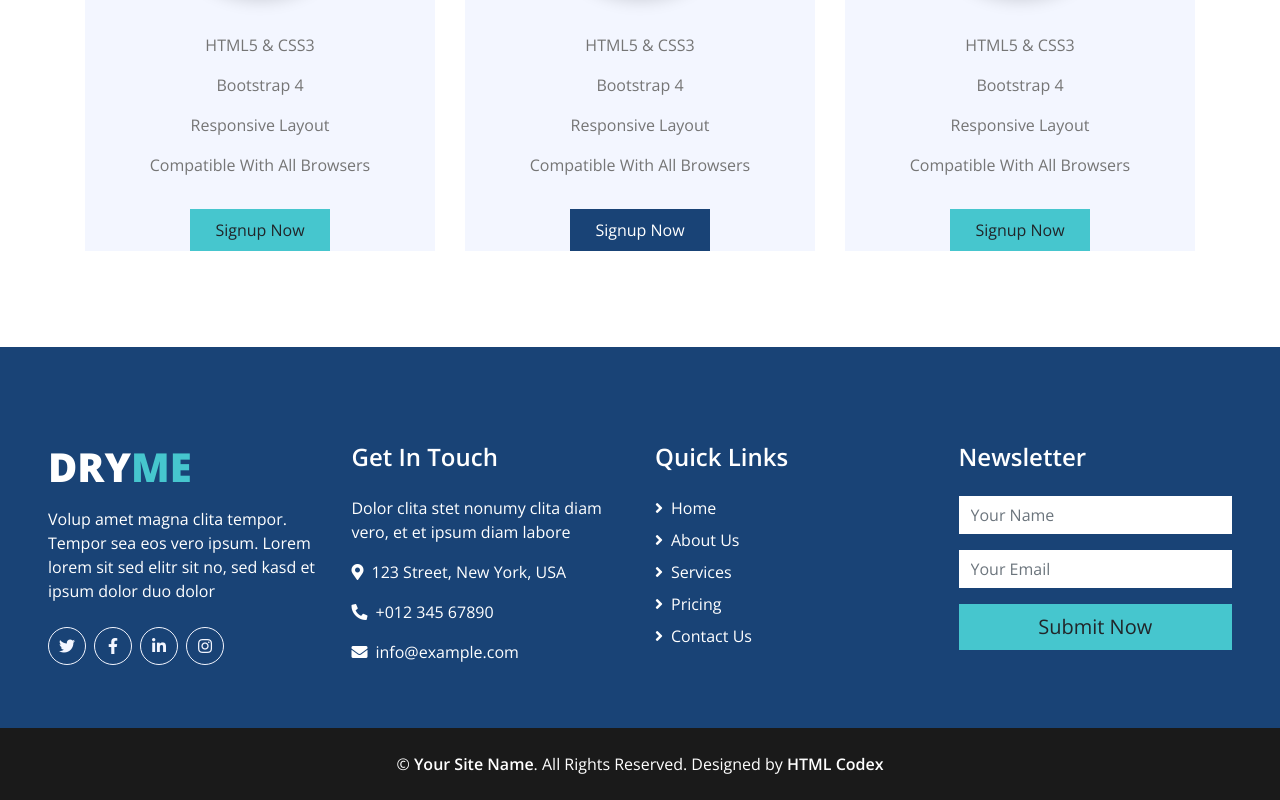
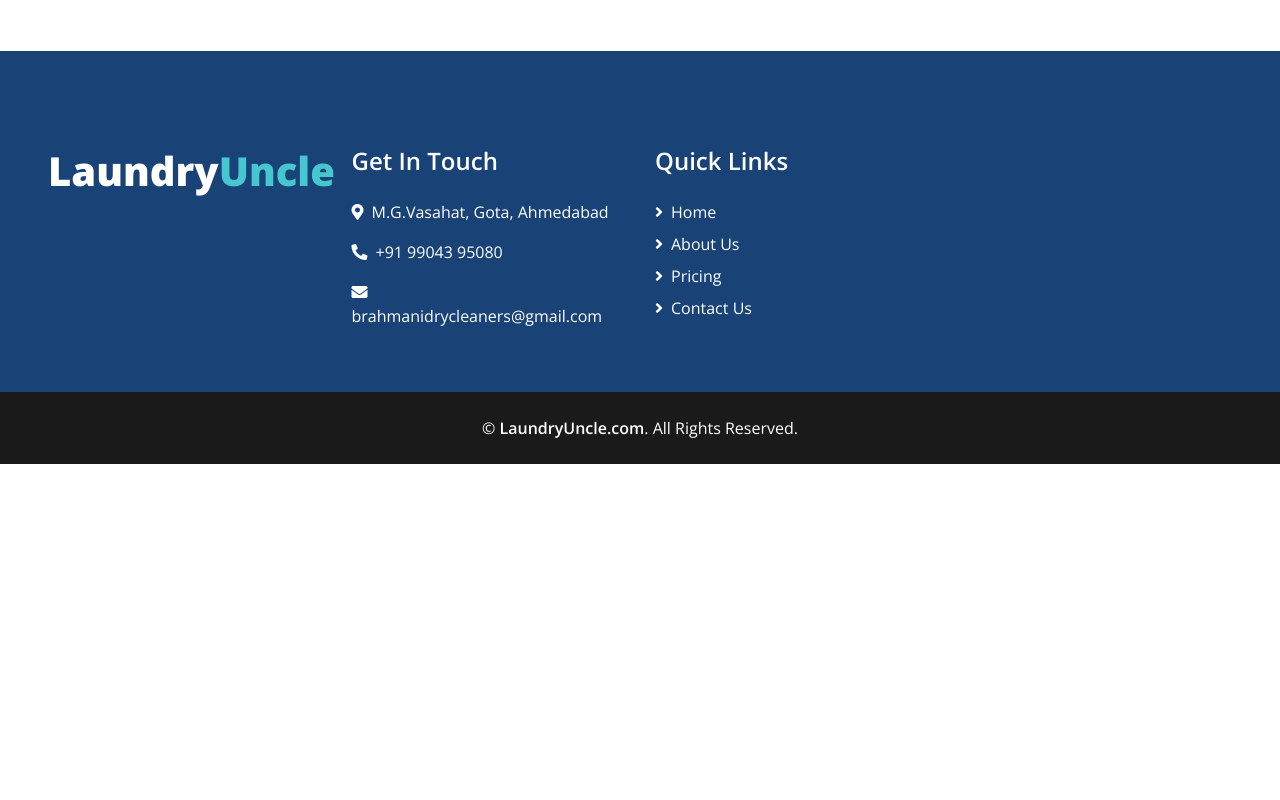
Before and after one commit to shubhamsinh/Laundry-Uncle, a plain HTML site: page pricing.html in a window 1280 px wide. Shown: the part 831-1631 px from the top of the page. After the commit the page ends 1295 px from the top, so only its background shows below. Drawn offline with nearby package versions, Linux system fonts and the light colour scheme.

Commit message:
Update pricing.html

```diff
--- a/pricing.html
+++ b/pricing.html
@@ -29,7 +29,7 @@
     <!-- Topbar Start -->
     <div class="container-fluid bg-primary py-3">
         <div class="container">
-            <div class="row">
+            <!-- <div class="row">
                 <div class="col-md-6 text-center text-lg-left mb-2 mb-lg-0">
                     <div class="d-inline-flex align-items-center">
                         <a class="text-white pr-3" href="">FAQs</a>
@@ -58,7 +58,7 @@
                         </a>
                     </div>
                 </div>
-            </div>
+            </div> -->
         </div>
     </div>
     <!-- Topbar End -->
@@ -69,7 +69,7 @@
         <div class="container-lg position-relative p-0 px-lg-3" style="z-index: 9;">
             <nav class="navbar navbar-expand-lg bg-white navbar-light py-3 py-lg-0 pl-3 pl-lg-5">
                 <a href="" class="navbar-brand">
-                    <h1 class="m-0 text-secondary"><span class="text-primary">DRY</span>ME</h1>
+                    <h1 class="m-0 text-secondary"><span class="text-primary">Laundry</span>Uncle</h1>
                 </a>
                 <button type="button" class="navbar-toggler" data-toggle="collapse" data-target="#navbarCollapse">
                     <span class="navbar-toggler-icon"></span>
@@ -78,15 +78,15 @@
                     <div class="navbar-nav ml-auto py-0">
                         <a href="index.html" class="nav-item nav-link">Home</a>
                         <a href="about.html" class="nav-item nav-link">About</a>
-                        <a href="service.html" class="nav-item nav-link">Services</a>
+                        <!-- <a href="service.html" class="nav-item nav-link">Services</a> -->
                         <a href="pricing.html" class="nav-item nav-link active">Pricing</a>
-                        <div class="nav-item dropdown">
+                        <!-- <div class="nav-item dropdown">
                             <a href="#" class="nav-link dropdown-toggle" data-toggle="dropdown">Pages</a>
                             <div class="dropdown-menu border-0 rounded-0 m-0">
                                 <a href="blog.html" class="dropdown-item">Blog Grid</a>
                                 <a href="single.html" class="dropdown-item">Blog Detail</a>
                             </div>
-                        </div>
+                        </div> -->
                         <a href="contact.html" class="nav-item nav-link">Contact</a>
                     </div>
                 </div>
@@ -117,7 +117,11 @@
 
 
     <!-- Pricing Plan Start -->
-    <div class="container-fluid pt-5 pb-3">
+
+	<h1 align="center">We are updating our pricing list. Please stay tuned</h1>
+	<br><br><br><br><br><br><br><br><br><br><br><br><br><br><br><br><br>
+
+    <!-- <div class="container-fluid pt-5 pb-3">
         <div class="container">
             <h6 class="text-secondary text-uppercase text-center font-weight-medium mb-3">Our Pricing Plan</h6>
             <h1 class="display-4 text-center mb-5">The Best Price</h1>
@@ -175,7 +179,7 @@
                 </div>
             </div>
         </div>
-    </div>
+    </div> -->
     <!-- Pricing Plan End -->
 
 
@@ -183,33 +187,33 @@
     <div class="container-fluid bg-primary text-white mt-5 pt-5 px-sm-3 px-md-5">
         <div class="row pt-5">
             <div class="col-lg-3 col-md-6 mb-5">
-                <a href=""><h1 class="text-secondary mb-3"><span class="text-white">DRY</span>ME</h1></a>
-                <p>Volup amet magna clita tempor. Tempor sea eos vero ipsum. Lorem lorem sit sed elitr sit no, sed kasd et ipsum dolor duo dolor</p>
-                <div class="d-flex justify-content-start mt-4">
+                <a href=""><h1 class="text-secondary mb-3"><span class="text-white">Laundry</span>Uncle</h1></a>
+                <!-- <p>Volup amet magna clita tempor. Tempor sea eos vero ipsum. Lorem lorem sit sed elitr sit no, sed kasd et ipsum dolor duo dolor</p> -->
+                <!-- <div class="d-flex justify-content-start mt-4">
                     <a class="btn btn-outline-light rounded-circle text-center mr-2 px-0" style="width: 38px; height: 38px;" href="#"><i class="fab fa-twitter"></i></a>
                     <a class="btn btn-outline-light rounded-circle text-center mr-2 px-0" style="width: 38px; height: 38px;" href="#"><i class="fab fa-facebook-f"></i></a>
                     <a class="btn btn-outline-light rounded-circle text-center mr-2 px-0" style="width: 38px; height: 38px;" href="#"><i class="fab fa-linkedin-in"></i></a>
                     <a class="btn btn-outline-light rounded-circle text-center mr-2 px-0" style="width: 38px; height: 38px;" href="#"><i class="fab fa-instagram"></i></a>
-                </div>
+                </div> -->
             </div>
             <div class="col-lg-3 col-md-6 mb-5">
                 <h4 class="text-white mb-4">Get In Touch</h4>
-                <p>Dolor clita stet nonumy clita diam vero, et et ipsum diam labore</p>
-                <p><i class="fa fa-map-marker-alt mr-2"></i>123 Street, New York, USA</p>
-                <p><i class="fa fa-phone-alt mr-2"></i>+012 345 67890</p>
-                <p><i class="fa fa-envelope mr-2"></i>info@example.com</p>
+                <!-- <p>Dolor clita stet nonumy clita diam vero, et et ipsum diam labore</p> -->
+                <p><i class="fa fa-map-marker-alt mr-2"></i>M.G.Vasahat, Gota, Ahmedabad</p>
+                <p><i class="fa fa-phone-alt mr-2"></i>+91 99043 95080</p>
+                <p><i class="fa fa-envelope mr-2"></i>brahmanidrycleaners@gmail.com</p>
             </div>
             <div class="col-lg-3 col-md-6 mb-5">
                 <h4 class="text-white mb-4">Quick Links</h4>
                 <div class="d-flex flex-column justify-content-start">
                     <a class="text-white mb-2" href="#"><i class="fa fa-angle-right mr-2"></i>Home</a>
                     <a class="text-white mb-2" href="#"><i class="fa fa-angle-right mr-2"></i>About Us</a>
-                    <a class="text-white mb-2" href="#"><i class="fa fa-angle-right mr-2"></i>Services</a>
+                    <!-- <a class="text-white mb-2" href="#"><i class="fa fa-angle-right mr-2"></i>Services</a> -->
                     <a class="text-white mb-2" href="#"><i class="fa fa-angle-right mr-2"></i>Pricing</a>
                     <a class="text-white" href="#"><i class="fa fa-angle-right mr-2"></i>Contact Us</a>
                 </div>
             </div>
-            <div class="col-lg-3 col-md-6 mb-5">
+            <!-- <div class="col-lg-3 col-md-6 mb-5">
                 <h4 class="text-white mb-4">Newsletter</h4>
                 <form action="">
                     <div class="form-group">
@@ -222,13 +226,13 @@
                         <button class="btn btn-lg btn-secondary btn-block border-0" type="submit">Submit Now</button>
                     </div>
                 </form>
-            </div>
+            </div> -->
         </div>
     </div>
-    <div class="container-fluid bg-dark text-white py-4 px-sm-3 px-md-5">
+	<div class="container-fluid bg-dark text-white py-4 px-sm-3 px-md-5">
         <p class="m-0 text-center text-white">
-            &copy; <a class="text-white font-weight-medium" href="#">Your Site Name</a>. All Rights Reserved. Designed by
-            <a class="text-white font-weight-medium" href="https://htmlcodex.com">HTML Codex</a>
+            &copy; <a class="text-white font-weight-medium" href="#">LaundryUncle.com</a>. All Rights Reserved.<!--  Designed by
+            <a class="text-white font-weight-medium" href="https://htmlcodex.com">HTML Codex</a> -->
         </p>
     </div>
     <!-- Footer End -->
```
